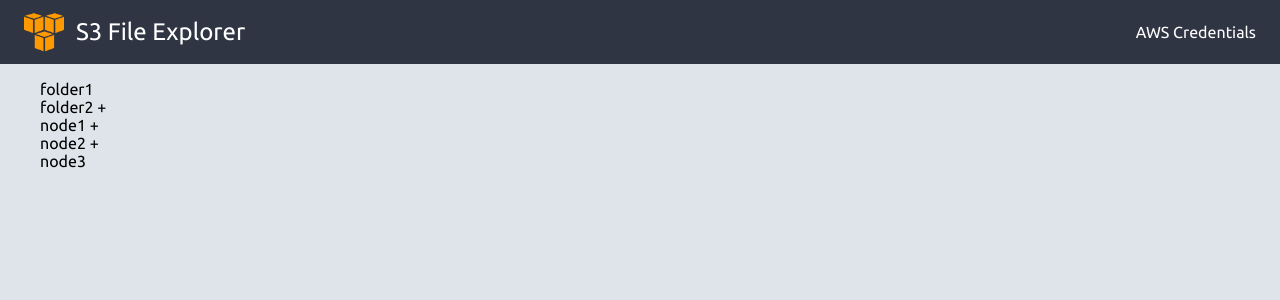
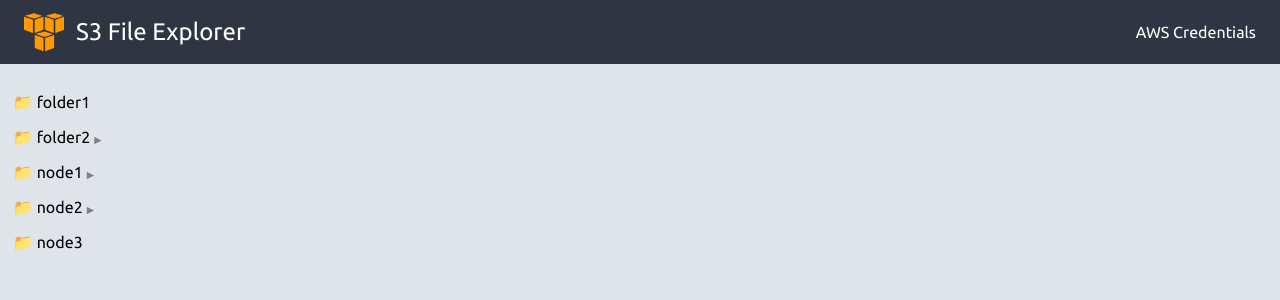
Before and after one commit to MomchilJambazov/s3-explorer, a React (Create React App) app: page / in a window 1280 px wide. Shown: the top 300 px of the page. Built offline with nearby package versions, Linux system fonts and the light colour scheme.

Commit message:
feat: Update tree component UI and styling

```diff
--- a/public/index.html
+++ b/public/index.html
@@ -24,7 +24,7 @@
       work correctly both with client-side routing and a non-root public URL.
       Learn how to configure a non-root public URL by running `npm run build`.
     -->
-    <title>React App</title>
+    <title>S3 Bucket Explorer</title>
   </head>
   <body>
     <noscript>You need to enable JavaScript to run this app.</noscript>
--- a/src/components/layout/TreeView/TreeNode.tsx
+++ b/src/components/layout/TreeView/TreeNode.tsx
@@ -9,8 +9,21 @@
   const [isOpen, setIsOpen] = useState(false);
   const hasChild = node.children && Object.keys(node.children).length > 0;
 
-  const handleToggle = () => {
-    setIsOpen(!isOpen);
+  const navigateToFolder = () => {
+    alert(node.key)
+  }
+
+  const handleClick = (e:any) => {
+    if (e.detail === 1) {
+      if(!hasChild) {
+        navigateToFolder();
+      } else {
+        setIsOpen(!isOpen);
+      }
+    }
+    if (e.detail === 2) { //handle double click
+      navigateToFolder();
+    }
   };
 
   //We need to render only folders
@@ -20,9 +33,10 @@
 
   return (
     <li>
-      <div onClick={handleToggle}>
+      <div onClick={handleClick}>
+        {isOpen ? '📂 ' : '📁 '}
         {node.name}
-        {hasChild && (isOpen ? ' -' : ' +')}
+        {hasChild && <span className='indicator'>{isOpen ? '▼' : '▶'}</span>}
       </div>
       {isOpen && hasChild && node.children && (
         <ul>
--- a/src/components/layout/TreeView/styles.css
+++ b/src/components/layout/TreeView/styles.css
@@ -1,11 +1,24 @@
 .tree-view ul {
     list-style-type: none;
+    padding: 5px;
+}
+
+.tree-view > ul > li {
+    border: 0;
 }
 
 .tree-view li {
     cursor: pointer;
+    border-inline-start: 1px dotted grey;
+    padding: 8px;
 }
 
 .tree-view li:hover {
     background-color: #eccc68;
 }
+
+.indicator {
+    font-size: 0.6em;
+    color: grey;
+    margin-inline-start: 4px;
+}
--- a/src/types.ts
+++ b/src/types.ts
@@ -1,4 +1,5 @@
 export interface TreeNode {
+    key: string;
     name: string;
     type: 'folder' | 'file';
     lastModified?: string;
--- a/src/utils/arrayToTree.ts
+++ b/src/utils/arrayToTree.ts
@@ -2,7 +2,7 @@
 
 // Function to convert array to tree
 function arrayToTree(data: any[]): TreeNode {
-    const root: TreeNode = { name: '', type: 'folder', children: {} };
+    const root: TreeNode = { name: '', key: '', type: 'folder', children: {} };
 
     for (const item of data) {
       let pathParts = item.Key.split('/');
@@ -24,6 +24,7 @@
         if (currentNode.children && !currentNode.children[pathPart]) {
           currentNode.children[pathPart] = {
             name: pathPart,
+            key:  item.Key,
             type: isFile ? 'file' : 'folder',
             children: isFile ? undefined : {},
           };
```
Also changed, not shown: src/pages/dashboard.jsx (added).
